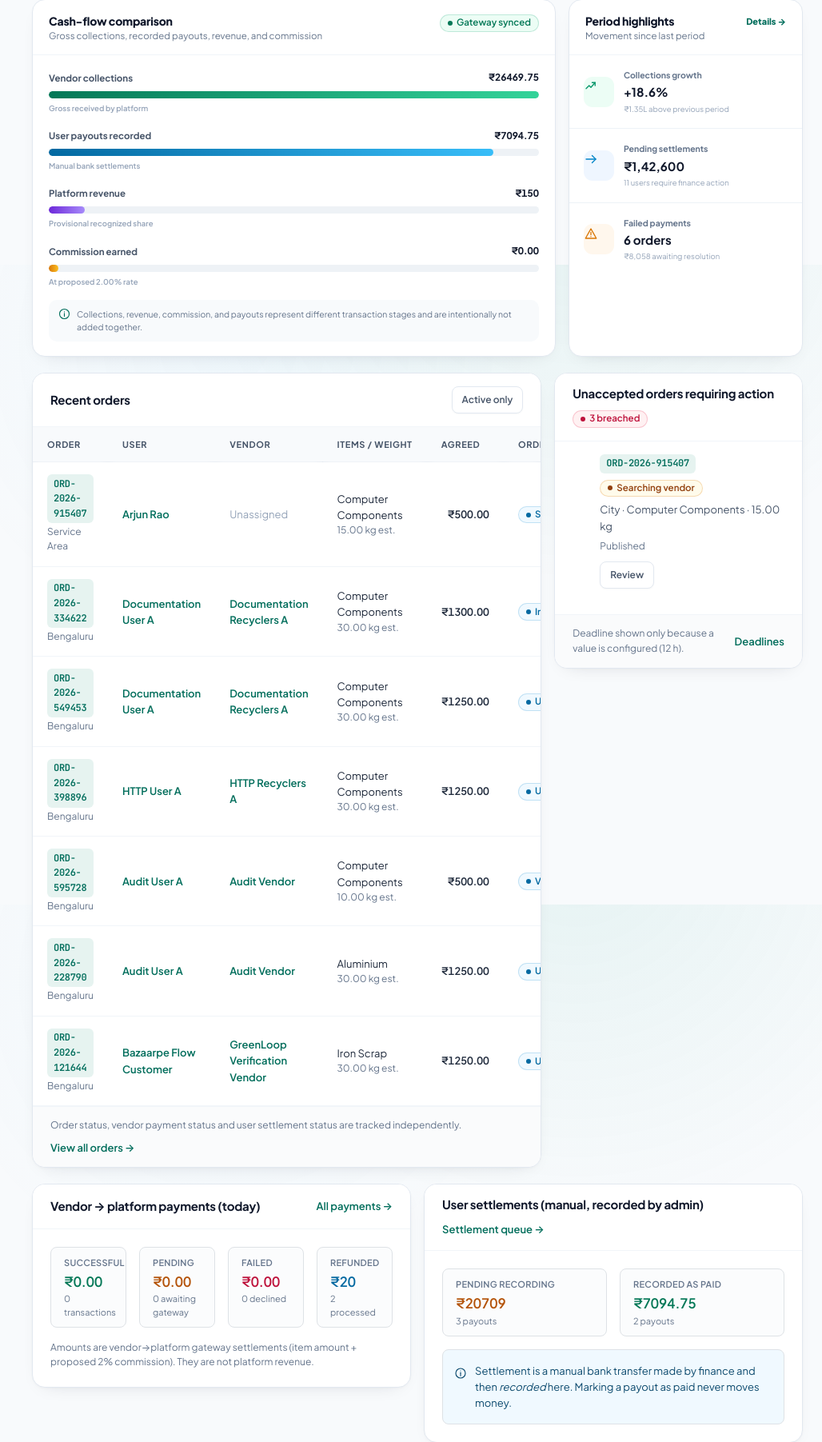
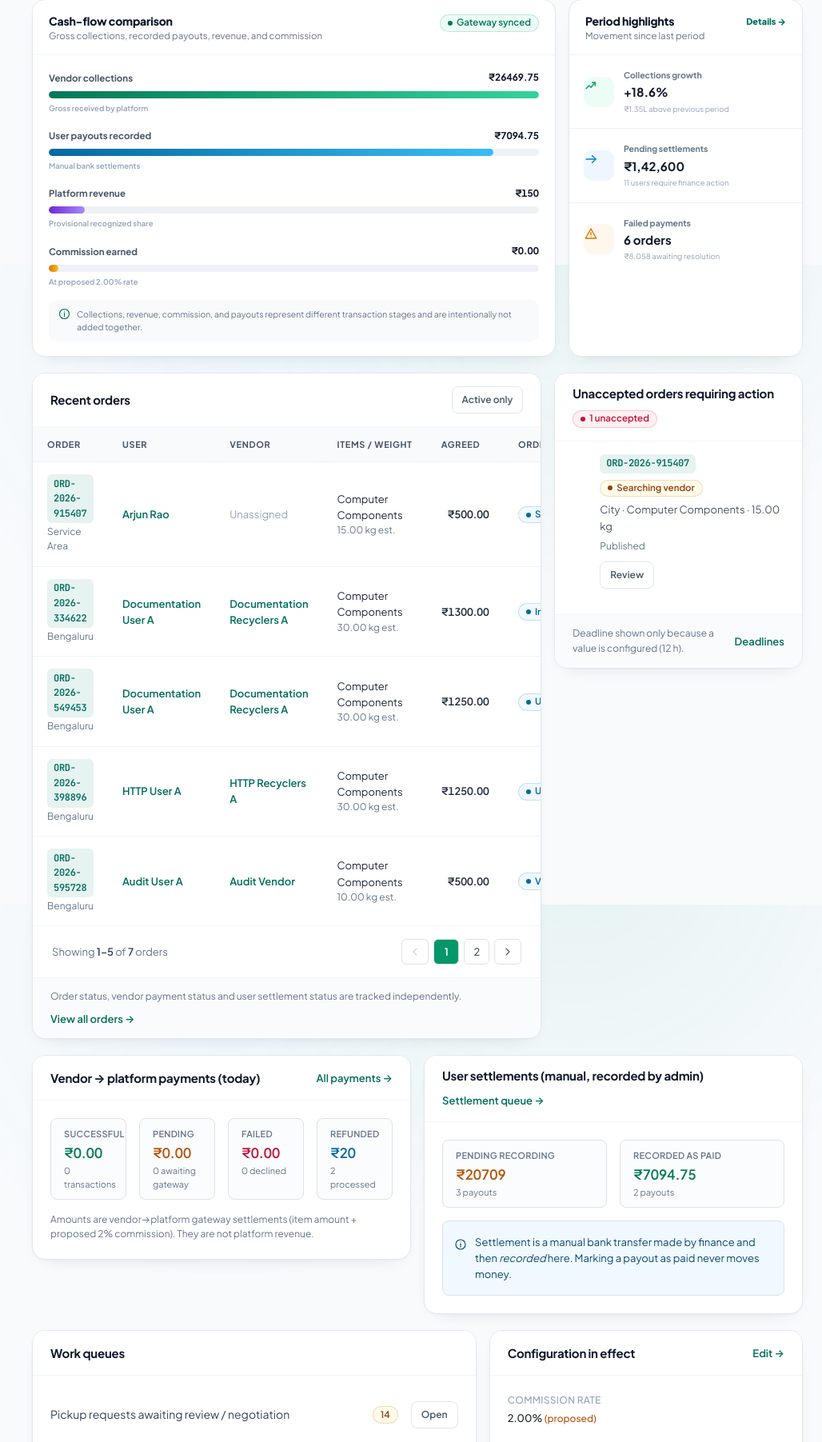
Before and after one commit to nishalpandit/bazaarpe, a Django app: page /dashboard/ in a window 1280 px wide. Shown: the part 1269-3072 px from the top of the page at 80% size, without its empty margins (252-1280 px from the left). Run offline with Django 5.2, Linux system fonts and the light colour scheme; a user stored in the database is signed in; data comes from the database, SQL or seed files in the repository; both versions use the stored data as it was after the commit; some libraries are stand-ins or nearby versions.

Commit message:
feat(dashboard): paginate recent orders and action lists with 5 items per page on index.html

```diff
--- a/nainjyoti/views.py
+++ b/nainjyoti/views.py
@@ -372,8 +372,24 @@ def dashboard_view(request):
     recorded_payouts_count = PickupOrder.objects.filter(payout_status=PickupOrder.PayoutStatus.DISBURSED).count()
     recorded_payouts_amount = PickupOrder.objects.filter(payout_status=PickupOrder.PayoutStatus.DISBURSED).aggregate(t=Sum('final_amount'))['t'] or Decimal('0.00')
 
-    recent_orders = PickupOrder.objects.select_related('user', 'user__profile', 'address', 'category', 'subcategory', 'invoice').order_by('-created_at')[:8]
-    unaccepted_orders = PickupOrder.objects.filter(status=PickupOrder.Status.SEARCHING_VENDOR).select_related('user', 'address', 'category', 'subcategory').order_by('published_at')[:5]
+    recent_orders_qs = PickupOrder.objects.select_related('user', 'user__profile', 'address', 'category', 'subcategory', 'invoice').order_by('-created_at')
+    if request.GET.get('order_status') == 'active':
+        recent_orders_qs = recent_orders_qs.exclude(status__in=[PickupOrder.Status.COMPLETED, PickupOrder.Status.CANCELLED, PickupOrder.Status.USER_PAYOUT])
+
+    order_page = request.GET.get('order_page') or request.GET.get('page', 1)
+    order_page_size = int(request.GET.get('order_page_size', 5))
+    recent_orders_paginator = Paginator(recent_orders_qs, order_page_size)
+    recent_orders_page_obj = recent_orders_paginator.get_page(order_page)
+    recent_orders = recent_orders_page_obj.object_list
+    recent_orders_query_string = build_query_string(request, 'order_page', 'page')
+
+    unaccepted_orders_qs = PickupOrder.objects.filter(status=PickupOrder.Status.SEARCHING_VENDOR).select_related('user', 'address', 'category', 'subcategory').order_by('published_at')
+    unaccepted_count = unaccepted_orders_qs.count()
+    unaccepted_page_size = int(request.GET.get('unaccepted_page_size', 5))
+    unaccepted_paginator = Paginator(unaccepted_orders_qs, unaccepted_page_size)
+    unaccepted_page_obj = unaccepted_paginator.get_page(request.GET.get('unaccepted_page', 1))
+    unaccepted_orders = unaccepted_page_obj.object_list
+    unaccepted_orders_query_string = build_query_string(request, 'unaccepted_page')
 
     # Dynamic 7-day marketplace activity time-series
     today = timezone.now().date()
@@ -437,7 +453,16 @@ def dashboard_view(request):
         recorded_payouts_count=recorded_payouts_count,
         recorded_payouts_amount=recorded_payouts_amount,
         recent_orders=recent_orders,
+        recent_orders_page_obj=recent_orders_page_obj,
+        recent_orders_paginator=recent_orders_paginator,
+        recent_orders_query_string=recent_orders_query_string,
+        page_obj=recent_orders_page_obj,
+        paginator=recent_orders_paginator,
         unaccepted_orders=unaccepted_orders,
+        unaccepted_orders_page_obj=unaccepted_page_obj,
+        unaccepted_orders_paginator=unaccepted_paginator,
+        unaccepted_orders_query_string=unaccepted_orders_query_string,
+        unaccepted_count=unaccepted_count,
         activity_labels_json=json.dumps(activity_labels),
         activity_requests_json=json.dumps(activity_requests),
         activity_completed_json=json.dumps(activity_completed),
--- a/templates/index.html
+++ b/templates/index.html
@@ -394,10 +394,12 @@
 {% empty %}
 <tr><td colspan="8" class="text-center py-6 text-slate-400">No orders placed on platform yet.</td></tr>
 {% endfor %}
-</tbody></table></div></div><div class="bm-card-ft"><div class="flex flex-wrap items-center justify-between gap-2"><p class="text-[0.75rem] text-slate-500">Order status, vendor payment status and user settlement status are tracked independently.</p><a class="bm-link text-[0.8125rem]" href="orders.html">View all orders →</a></div></div></section>
+</tbody></table></div>
+{% include "includes/pagination.html" with page_obj=recent_orders_page_obj paginator=recent_orders_paginator page_param='order_page' query_string=recent_orders_query_string item_label="orders" %}
+</div><div class="bm-card-ft"><div class="flex flex-wrap items-center justify-between gap-2"><p class="text-[0.75rem] text-slate-500">Order status, vendor payment status and user settlement status are tracked independently.</p><a class="bm-link text-[0.8125rem]" href="orders.html">View all orders →</a></div></div></section>
       </div>
       <div class="col-12 col-xl-4">
-        <section class="bm-card "><div class="bm-card-hd"><div><h2 class="bm-card-title">Unaccepted orders requiring action</h2></div><div class="flex flex-wrap items-center gap-2"><span class="bm-badge bg-rose-50 text-rose-700 ring-rose-600/20"><span class="bm-dot"></span>3 breached</span></div></div><div class="bm-card-bd px-0 py-0 sm:px-0"><ul>
+        <section class="bm-card "><div class="bm-card-hd"><div><h2 class="bm-card-title">Unaccepted orders requiring action</h2></div><div class="flex flex-wrap items-center gap-2"><span class="bm-badge bg-rose-50 text-rose-700 ring-rose-600/20"><span class="bm-dot"></span>{{ unaccepted_count }} unaccepted</span></div></div><div class="bm-card-bd px-0 py-0 sm:px-0"><ul>
 {% for order in unaccepted_orders %}
 <li class="flex flex-col gap-1.5 border-b border-slate-100 px-4 py-3 last:border-0 sm:px-5">
   <div class="flex flex-wrap items-center justify-between gap-2">
@@ -413,7 +415,11 @@
 {% empty %}
 <li class="px-4 py-6 text-center text-slate-400 text-xs">No unaccepted orders currently pending.</li>
 {% endfor %}
-</ul></div><div class="bm-card-ft"><div class="flex items-center justify-between gap-2"><p class="text-[0.75rem] text-slate-500">Deadline shown only because a value is configured (12 h).</p><a class="bm-link text-[0.8125rem]" href="settings.html">Deadlines</a></div></div></section>
+</ul>
+{% if unaccepted_orders_page_obj and unaccepted_orders_page_obj.has_other_pages %}
+{% include "includes/pagination.html" with page_obj=unaccepted_orders_page_obj paginator=unaccepted_orders_paginator page_param='unaccepted_page' query_string=unaccepted_orders_query_string item_label="unaccepted orders" %}
+{% endif %}
+</div><div class="bm-card-ft"><div class="flex items-center justify-between gap-2"><p class="text-[0.75rem] text-slate-500">Deadline shown only because a value is configured (12 h).</p><a class="bm-link text-[0.8125rem]" href="settings.html">Deadlines</a></div></div></section>
       </div>
     </div>
 
```
Also changed, not shown: db.sqlite3.
